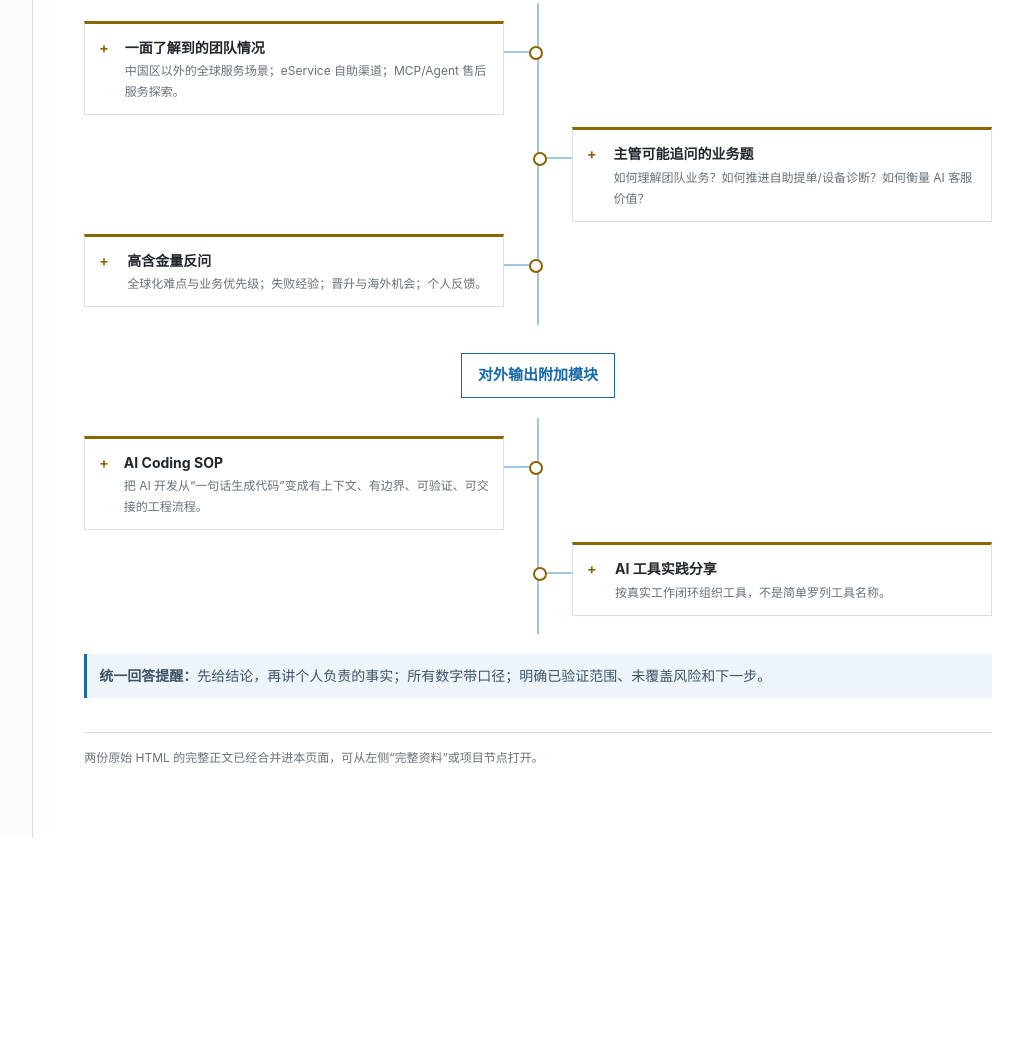
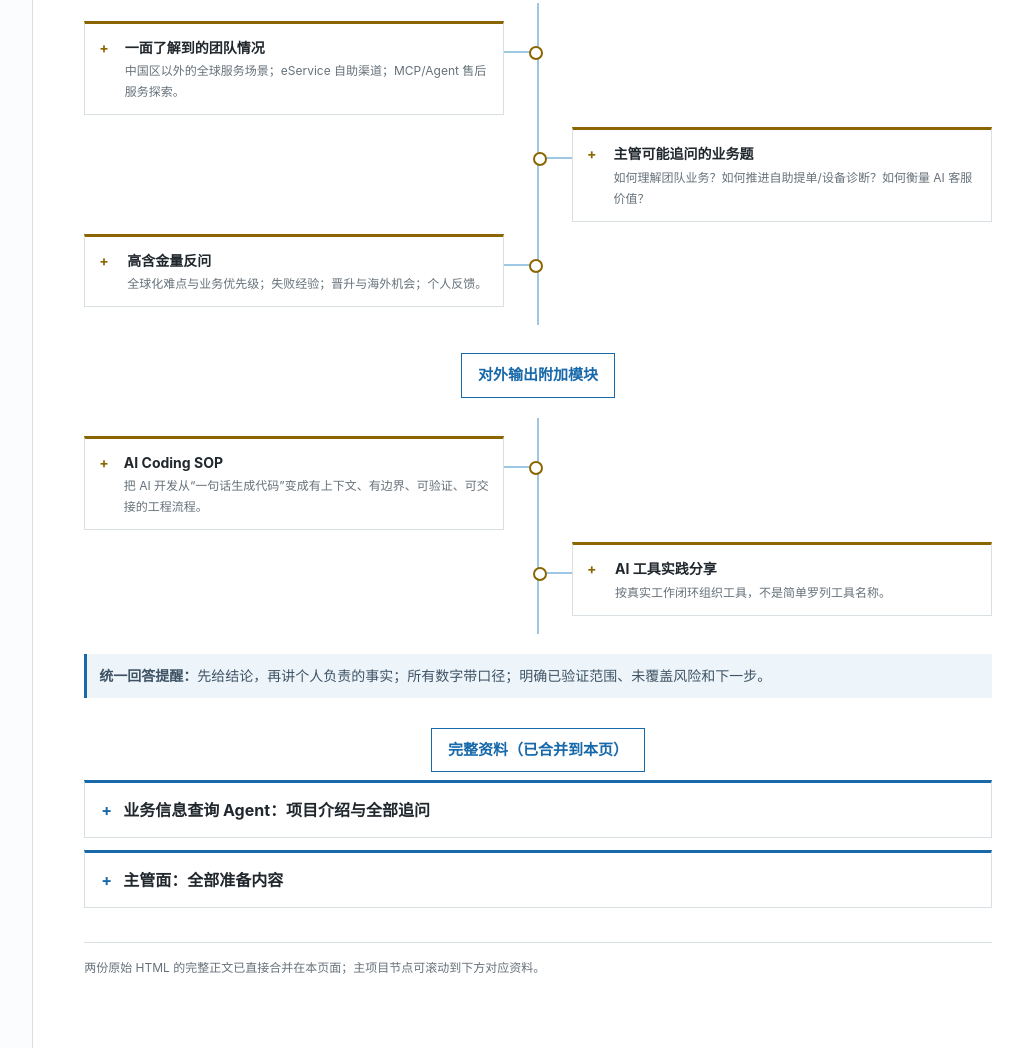
Before and after one commit to Ethanz11-creat/private-interview-dashboard, a website: page public/index.html in a window 1280 px wide. Shown: the part 1342-2390 px from the top of the page, without its empty margins (237-1260 px from the left). Before the commit the page ends 2180 px from the top, so only its background shows below. Drawn offline with Linux system fonts and the light colour scheme.

Commit message:
fix: render source guides directly in dashboard

```diff
--- a/public/index.html
+++ b/public/index.html
@@ -9,6 +9,7 @@
     *{box-sizing:border-box}html{scroll-behavior:smooth}
     body{margin:0;background:#fff;color:var(--ink);font:14px/1.75 -apple-system,BlinkMacSystemFont,"Segoe UI","Microsoft YaHei",sans-serif}
     button{font:inherit;color:inherit}
+    .full-docs{margin-top:30px}.full-doc{border:1px solid var(--line);border-top:3px solid var(--accent);background:#fff}.full-doc+.full-doc{margin-top:12px}.full-doc>summary{padding:13px 16px;cursor:pointer;font-size:16px;font-weight:700;list-style:none}.full-doc>summary::-webkit-details-marker{display:none}.full-doc>summary:before{content:'+';display:inline-block;width:22px;color:var(--accent)}.full-doc[open]>summary:before{content:'−'}.source-doc{max-width:1050px;margin:0;padding:0 18px 25px}
     header{position:sticky;top:0;z-index:5;display:flex;align-items:center;justify-content:space-between;gap:18px;padding:18px max(20px,calc((100vw - 1440px)/2));background:#fff;border-bottom:1px solid var(--line)}
     h1{margin:0;font-size:22px;line-height:1.35}header p{margin:3px 0 0;color:var(--muted);font-size:12px}
     .header-actions{display:flex;gap:8px;flex-wrap:wrap}.plain-btn{padding:7px 11px;border:1px solid #c8d1d9;border-radius:4px;background:#fff;cursor:pointer}.plain-btn:hover{border-color:var(--blue);color:var(--blue)}
@@ -45,15 +46,10 @@
       <label class="switch"><input type="checkbox" data-addon-toggle="output" checked> 对外输出经历</label>
       <p class="hint">面试不需要某个模块时，取消勾选即可隐藏；再次勾选会恢复。</p>
       <div class="rule"></div><div class="side-title">完整资料</div>
-      <button class="nav" data-source="project">项目介绍与全部追问</button>
-      <button class="nav" data-source="supervisor">主管面全部准备</button>
+      <p class="hint">两份原始 HTML 已直接合并到右侧页面底部的“完整资料”节点，不需要跳转。</p>
     </aside>
     <main id="app"></main>
   </div>
-  <dialog class="source-dialog" id="sourceDialog">
-    <div class="source-head"><h2 id="sourceTitle">完整资料</h2><button class="source-close" id="sourceClose" aria-label="关闭">×</button></div>
-    <div class="source-scroll"><article class="source-doc" id="sourceContent"></article></div>
-  </dialog>
   <template id="projectSource"><!-- PROJECT_SOURCE_START -->
 <nav class="summary" aria-label="项目索引">
       <a href="#first"><b>第一项目</b><span>Voyager 业务信息查询 Agent</span></a>
@@ -367,14 +363,14 @@ My strength is turning broad business needs into AI capabilities that can be bui
     const views={
       technical:{title:'技术面',goal:'证明项目确实做过，讲清技术机制、个人边界、验证方式和方案取舍。技术回答回到“问题—设计—证据—边界”。',chips:['项目深挖','技术原理','方案取舍','验证口径'],outline:[['开场','中文介绍 → 主项目定位'],['深挖','状态、工具、证据、异常、评测'],['收束','局限、下一步、反问']],nodes:[
         ['开场：统一自我介绍','教育背景 + RAG/Agent/评测经历 + AI 应用落地能力。','<div class="quote">面试官您好，我叫赵一恒，目前在厦门大学电子信息专业读硕士，将于明年毕业。我的实习和在校项目主要聚焦在 RAG、AI Agent 和 AI 应用落地。在滴滴实习时，我参与了团队内部业务信息查询 Agent 的方案和研发，负责信息查询链路和记忆系统的设计与开发，重点解决复杂查询中的进度保持、证据不足和链路稳定性问题。此外，我做过低空经济政策 RAG、知识抽取和 AI 模型评测。我希望继续做把 AI 技术落到真实业务中的工作。</div>'],
-        ['主项目：业务信息查询 Agent','背景 → 我的职责 → 核心问题 → 状态化方案 → 验证与边界。','<p>先讲业务问题，再讲你的设计。明确说明是在既有 goclaw Runtime 上负责信息查询链路和记忆系统的设计与开发，不把底座或完整生产系统说成自己独立搭建。</p><div class="source-links"><button data-source="project">在本页查看完整项目资料</button></div>'],
+        ['主项目：业务信息查询 Agent','背景 → 我的职责 → 核心问题 → 状态化方案 → 验证与边界。','<p>先讲业务问题，再讲你的设计。明确说明是在既有 goclaw Runtime 上负责信息查询链路和记忆系统的设计与开发，不把底座或完整生产系统说成自己独立搭建。</p><div class="source-links"><button data-jump="fullProject">展开本页完整项目资料</button></div>'],
         ['高概率技术追问','状态为什么必要、任务怎么拆、工具如何约束、何时并行、如何判断查完、失败怎么降级。','<ul><li>状态把目标、任务、进度、Observation、Evidence 和 Decision 从模型上下文中抽出来，避免多轮调用丢目标。</li><li>执行前校验工具白名单、参数、重复调用、预算与依赖；执行后归一化结果并做证据覆盖检查。</li><li>区分 PoC、离线评测、小范围试用和生产反馈；没有核验的通过率不主动报。</li></ul>'],
         ['可信取舍与幻觉','强模型不能替代权限、时效、来源和执行控制；代码控制确定性规则，模型负责语义理解。','<p>幻觉来自检索缺失、上下文冲突或过期、工具不完整和缺少校验。用来源与版本、工具校验、引用、拒答/转人工、回归评测降低风险。</p>'],
         ['其他项目快速入口','VLM 碰撞检测评测；低空经济政策 RAG 与知识抽取。','<p>只在面试官需要时展开，始终说明个人负责的实验、指标、Bad Case 或知识抽取环节。</p>']
       ]},
       supervisor:{title:'主管面',goal:'证明能把模糊需求拆成可交付方案，做符合业务目标的技术取舍，协同推进并持续复盘成长。',chips:['业务判断','协同交付','个人复盘','成长潜力'],outline:[['主线','先讲价值，再讲关键判断'],['证明','项目事实 + 困难处理 + 复盘'],['收束','全球化理解 + 高含金量反问']],nodes:[
         ['本轮主线','主管关注你是否能从“做功能”上升到“对业务结果负责”。','<p>回答顺序：业务背景和目标 → 我的具体职责 → 关键取舍 → 如何验证 → 还没有验证的边界 → 下一步。</p>'],
-        ['主项目深挖：为什么这样设计','将业务信息查询 Agent 讲成“可观测、可核验的查询交付链路”。','<p>复杂查询跨多个系统和多轮工具调用，纯 ReAct 容易丢进度或证据不足即结束。采用轻量任务拆解 + 有状态反馈循环：先形成 1—5 个可验收事实任务，再根据工具结果补查、换源或降级。</p><div class="source-links"><button data-source="project">在本页查看完整项目资料</button></div>'],
+        ['主项目深挖：为什么这样设计','将业务信息查询 Agent 讲成“可观测、可核验的查询交付链路”。','<p>复杂查询跨多个系统和多轮工具调用，纯 ReAct 容易丢进度或证据不足即结束。采用轻量任务拆解 + 有状态反馈循环：先形成 1—5 个可验收事实任务，再根据工具结果补查、换源或降级。</p><div class="source-links"><button data-jump="fullProject">展开本页完整项目资料</button></div>'],
         ['最大挑战：未知业务到落地','需求模糊时先拆解，再对齐颗粒度，过程中纠偏并完成开发。','<p>滴滴实习期间，我面对此前没有接触过的业务。需求方最初描述比较模糊，我从需求拆解、设计方案到开发实现逐步推进。中途发现方案颗粒度有偏差后，我和需求方深入讨论，并与组长持续对齐，最后顺利落地。这个过程让我认识到，未知业务先理解场景、持续校准，比急于进入实现更重要。</p>'],
         ['低谷期：多重压力并存','论文、秋招、实习和转正焦虑同时存在，但把它视为一段需要管理节奏的“奥德赛时期”。','<p>压力曾影响效率，我通过健身和调整工作节奏保持 Work-life balance，最终平稳度过。重点体现识别压力、采取行动和恢复稳定的能力。</p>'],
         ['不足与自我剖析','易感性思考、向上管理、决策果断度；说明正在采取的改进。','<ul><li><b>易感性思考：</b>早期面对不确定问题容易先关注感受和担忧。现在用量化数字、进度、风险和下一步汇报，先整理证据再表达判断。</li><li><b>工作沟通：</b>主动汇报进展、尽早暴露风险，站在负责人角度思考目标和节奏。</li><li><b>决策果断度：</b>完成从学生思维到工作思维的转变。好的项目不代表最适合业务；现在先明确目标、约束和验收标准，再比较适配度、成本、可扩展性和交付风险。</li></ul>'],
@@ -410,12 +406,13 @@ My strength is turning broad business needs into AI capabilities that can be bui
       html+='<div class="outline">'+v.outline.map(x=>'<div class="outline-card"><b>'+x[0]+'</b><span>'+x[1]+'</span></div>').join('')+'</div>';
       html+='<section class="section"><div class="section-title"><h3>'+v.title+'核心主线</h3><small>按需展开完整话术</small></div><div class="tree">'+v.nodes.map(n=>renderNode(n)).join('')+'</div></section>';
       Object.entries(addons).forEach(([key,mod])=>{if(document.querySelector('[data-addon-toggle="'+key+'"]').checked){html+='<section class="section addon-section" data-addon="'+key+'"><div class="section-title"><h3>'+mod.title+'</h3><small>左侧可隐藏</small></div><div class="tree">'+mod.nodes.map(n=>renderNode(n,true)).join('')+'</div></section>'}});
-      html+='<div class="notice"><b>统一回答提醒：</b>先给结论，再讲个人负责的事实；所有数字带口径；明确已验证范围、未覆盖风险和下一步。</div><footer>两份原始 HTML 的完整正文已经合并进本页面，可从左侧“完整资料”或项目节点打开。</footer>';app.innerHTML=html;}
-    function openSource(type){const template=document.querySelector('#'+type+'Source');sourceTitle.textContent=type==='project'?'项目介绍与全部追问':'主管面全部准备';sourceContent.replaceChildren(template.content.cloneNode(true));sourceDialog.showModal();}
+      html+='<div class="notice"><b>统一回答提醒：</b>先给结论，再讲个人负责的事实；所有数字带口径；明确已验证范围、未覆盖风险和下一步。</div>';
+      html+='<section class="full-docs"><div class="section-title"><h3>完整资料（已合并到本页）</h3></div><details class="full-doc" id="fullProject"><summary>业务信息查询 Agent：项目介绍与全部追问</summary><article class="source-doc">'+document.querySelector('#projectSource').innerHTML+'</article></details><details class="full-doc" id="fullSupervisor"><summary>主管面：全部准备内容</summary><article class="source-doc">'+document.querySelector('#supervisorSource').innerHTML+'</article></details></section>';
+      html+='<footer>两份原始 HTML 的完整正文已直接合并在本页面；主项目节点可滚动到下方对应资料。</footer>';app.innerHTML=html;}
     document.body.dataset.round=current;document.querySelectorAll('[data-view]').forEach(b=>b.addEventListener('click',()=>{current=b.dataset.view;document.body.dataset.round=current;render()}));
     document.querySelectorAll('[data-addon-toggle]').forEach(x=>x.addEventListener('change',()=>{localStorage.setItem('addon-'+x.dataset.addon,x.checked?'1':'0');render()}));
     document.querySelectorAll('[data-addon-toggle]').forEach(x=>{const saved=localStorage.getItem('addon-'+x.dataset.addon);if(saved!==null)x.checked=saved==='1'});
-    document.addEventListener('click',event=>{const button=event.target.closest('[data-source]');if(button)openSource(button.dataset.source)});sourceClose.onclick=()=>sourceDialog.close();sourceDialog.addEventListener('click',event=>{if(event.target===sourceDialog)sourceDialog.close()});
+    document.addEventListener('click',event=>{const jump=event.target.closest('[data-jump]');if(jump){const target=document.getElementById(jump.dataset.jump);if(target){target.open=true;target.scrollIntoView({behavior:'smooth',block:'start'})}}});
     document.querySelector('#openAll').onclick=()=>document.querySelectorAll('#app details').forEach(x=>x.open=true);document.querySelector('#closeAll').onclick=()=>document.querySelectorAll('#app details').forEach(x=>x.open=false);render();
   </script>
 </body>
```
